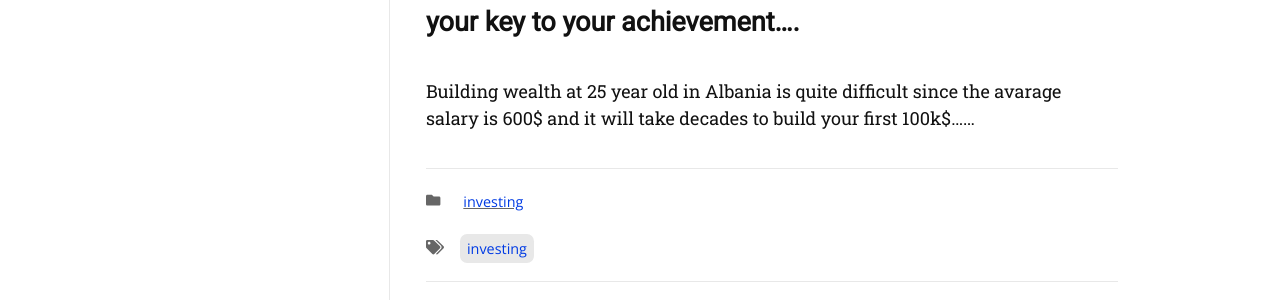
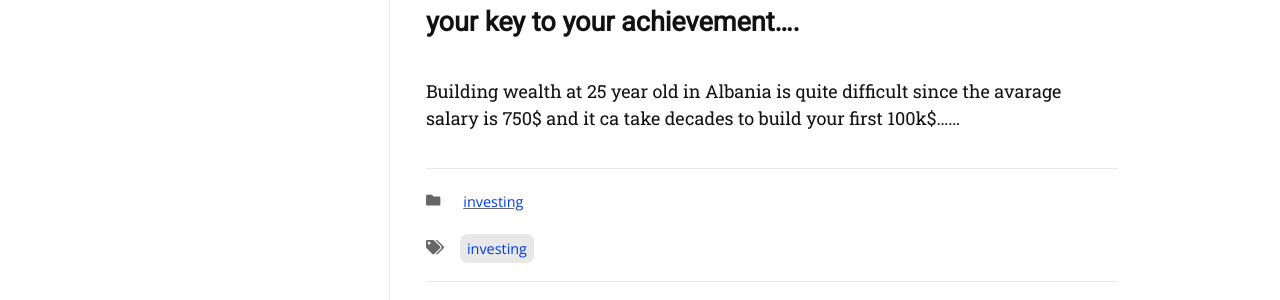
Before and after one commit to Archx0Mas/Archx0Mas.github.io, a Jekyll site: the page built from _posts/2024-09-14-investing.md, in a window 1280 px wide. Shown: the part 504-804 px from the top of the page. Built offline with Jekyll 4.4.1, drawn with Linux system fonts in a browser that asks for light colours; nearby versions of some CDN libraries; some web fonts are replaced.

Commit message:
Update 2024-09-14-investing.md

```diff
--- a/_posts/2024-09-14-investing.md
+++ b/_posts/2024-09-14-investing.md
@@ -9,4 +9,6 @@ author:
 ---
 
 ## {Article Coming Soon} The biggest investment is investing in yourself and then managing the net income is your key to your achievement....
-Building wealth at 25 year old in Albania is quite difficult since the avarage salary is 600$ and it will take decades to build your first 100k$......
+
+
+Building wealth at 25 year old in Albania is quite difficult since the avarage salary is 750$ and it ca take decades to build your first 100k$......
```
